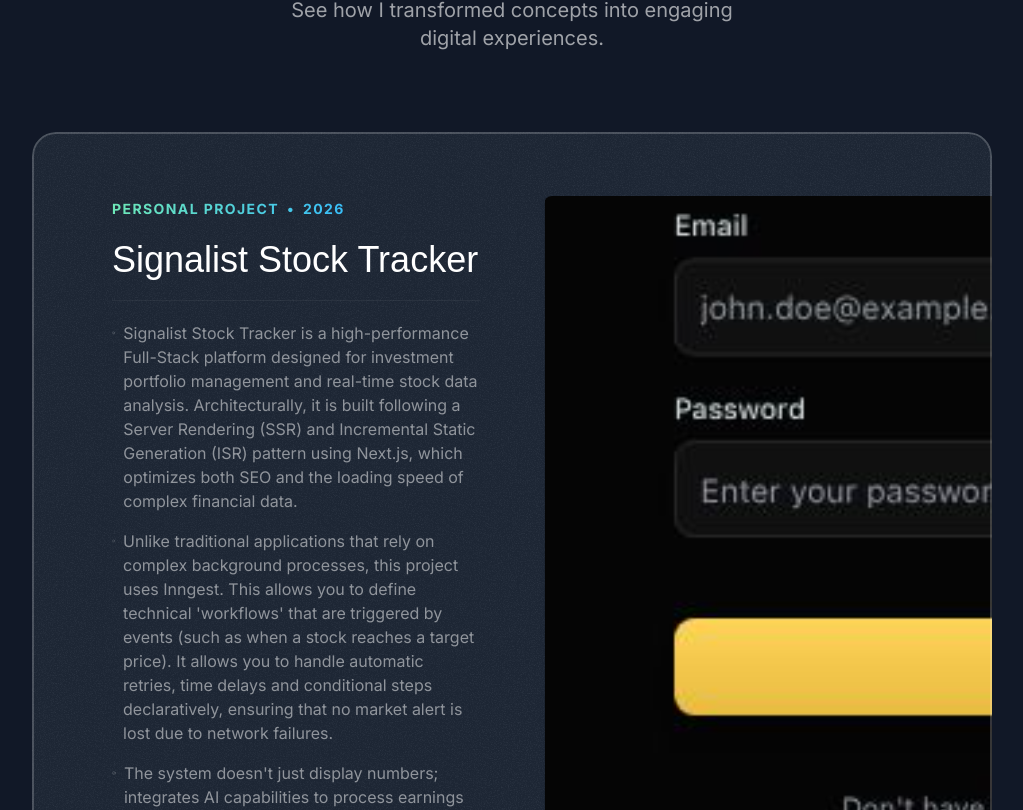
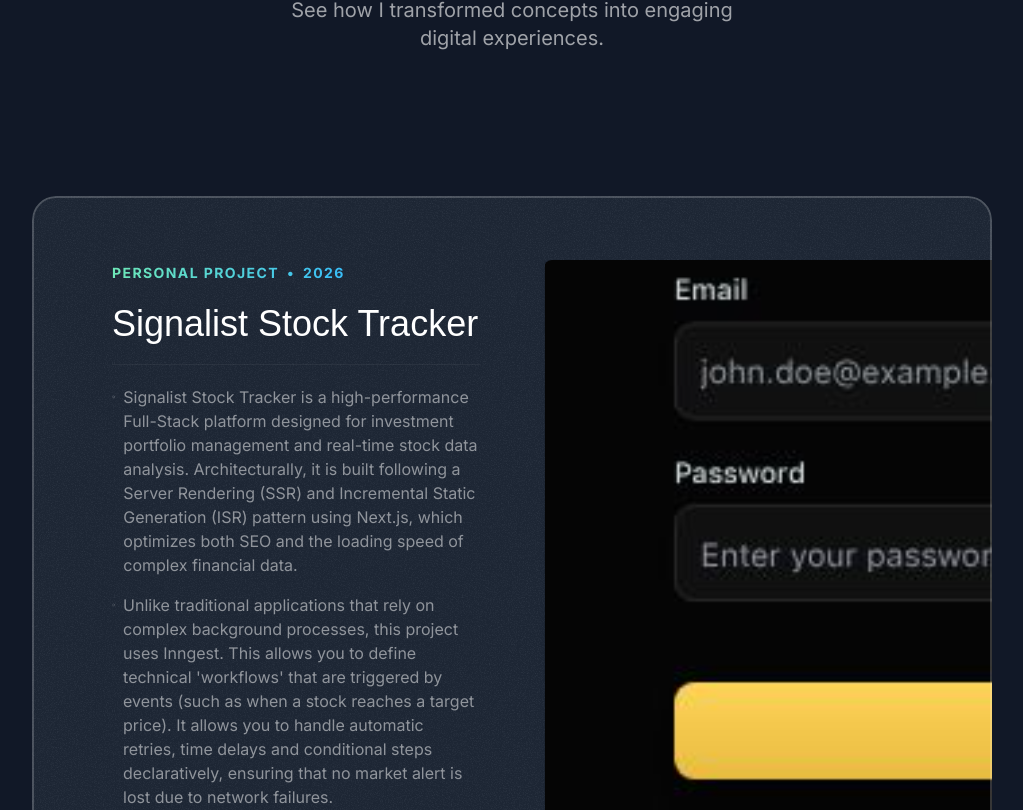
Before and after one commit to Dfcuevas/new-portfolio, a Next.js app: page / in a window 1280 px wide. Shown: the part 1190-2000 px from the top of the page, without its empty margins (128-1151 px from the left). Built offline with nearby package versions, Linux system fonts and the light colour scheme; a web font is replaced by a local one.

Commit message:
updating project cards and tape section

```diff
--- a/src/components/Card.tsx
+++ b/src/components/Card.tsx
@@ -1,4 +1,4 @@
-import React, { ComponentPropsWithoutRef, PropsWithChildren } from "react";
+import React, { ComponentPropsWithoutRef } from "react";
 import grainImage from "@/assets/images/grain.jpg";
 import { twMerge } from "tailwind-merge";
 
@@ -11,7 +11,7 @@
     <div
       className={twMerge(
         "bg-gray-800 rounded-3xl relative z-0 after:z-10 after:content-[''] after:absolute after:inset-0 overflow-hidden after:outline-2 after:outline after:-outline-offset-2 after:rounded-3xl after:outline-white/20 after:pointer-events-none",
-        className
+        className,
       )}
       {...other}
     >
--- a/src/sections/Projects.tsx
+++ b/src/sections/Projects.tsx
@@ -18,7 +18,7 @@
           {portfolioProjects.map((project, projectIndex) => (
             <Card
               key={project.title}
-              className="px-8 pt-8 pb-0 md:pt-12 md:px-10 lg:pt-16 lg:px-20 sticky "
+              className="px-8 pt-8 pb-0 md:pt-12 md:px-10 lg:pt-16 lg:px-20 "
               style={{
                 top: `calc(64px + ${projectIndex * 40}px)`,
               }}
--- a/src/sections/Tape.tsx
+++ b/src/sections/Tape.tsx
@@ -17,7 +17,7 @@
 
 export const TapeSection = () => {
   return (
-    <div className="py-16 lg:py-24 overflow-x-clip">
+    <div className="py-16 lg:py-24 overflow-x-clip mt-48">
       <div className="bg-gradient-to-r from-emerald-300 to-sky-400  -rotate-3 -mx-1">
         <div className="flex [mask-image:linear-gradient(to_right,transparent,black_10%,black_90%,transparent)]">
           <div className="flex flex-none gap-4 pr-4 py-3 animate-move-left [animation-duration:15s]">
```
